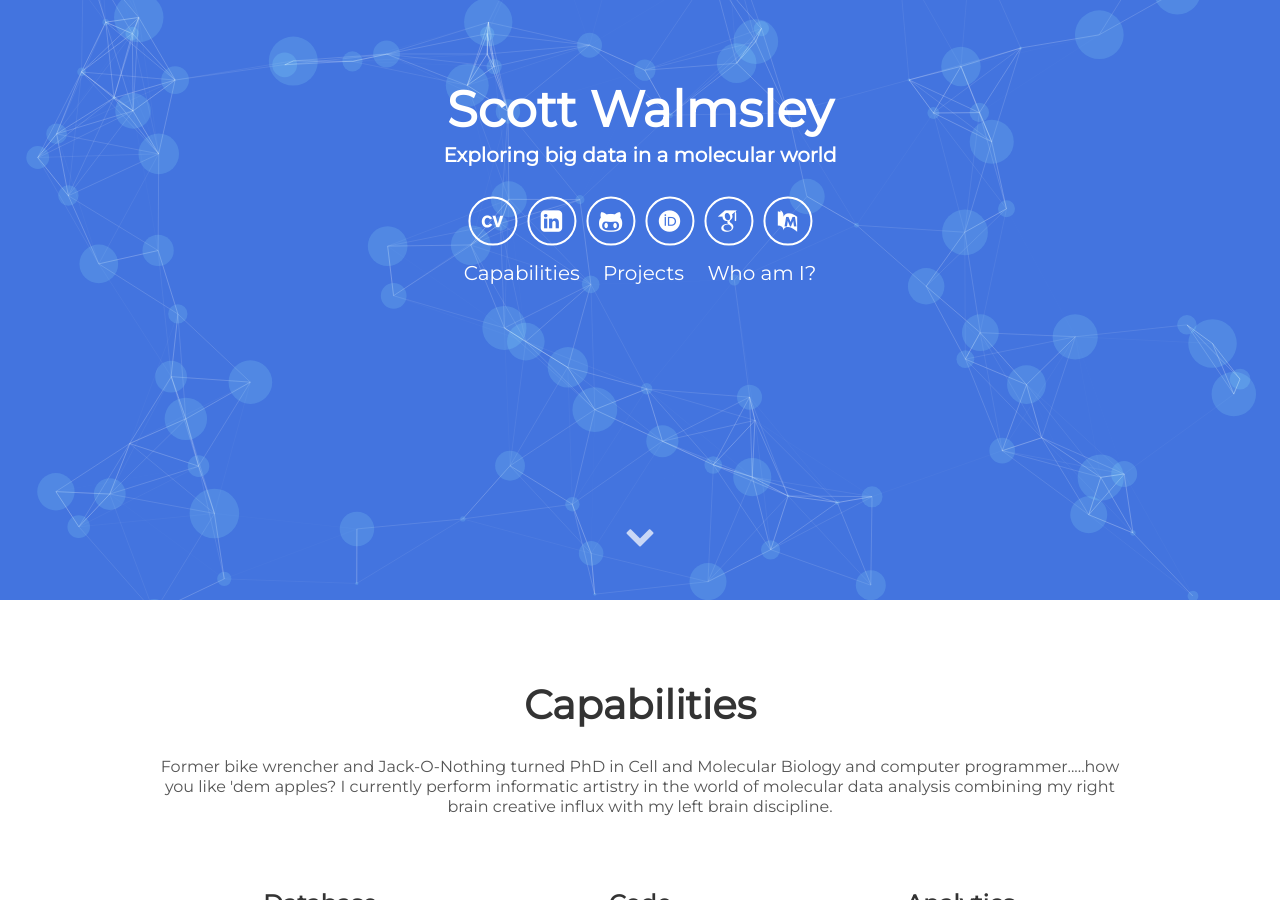
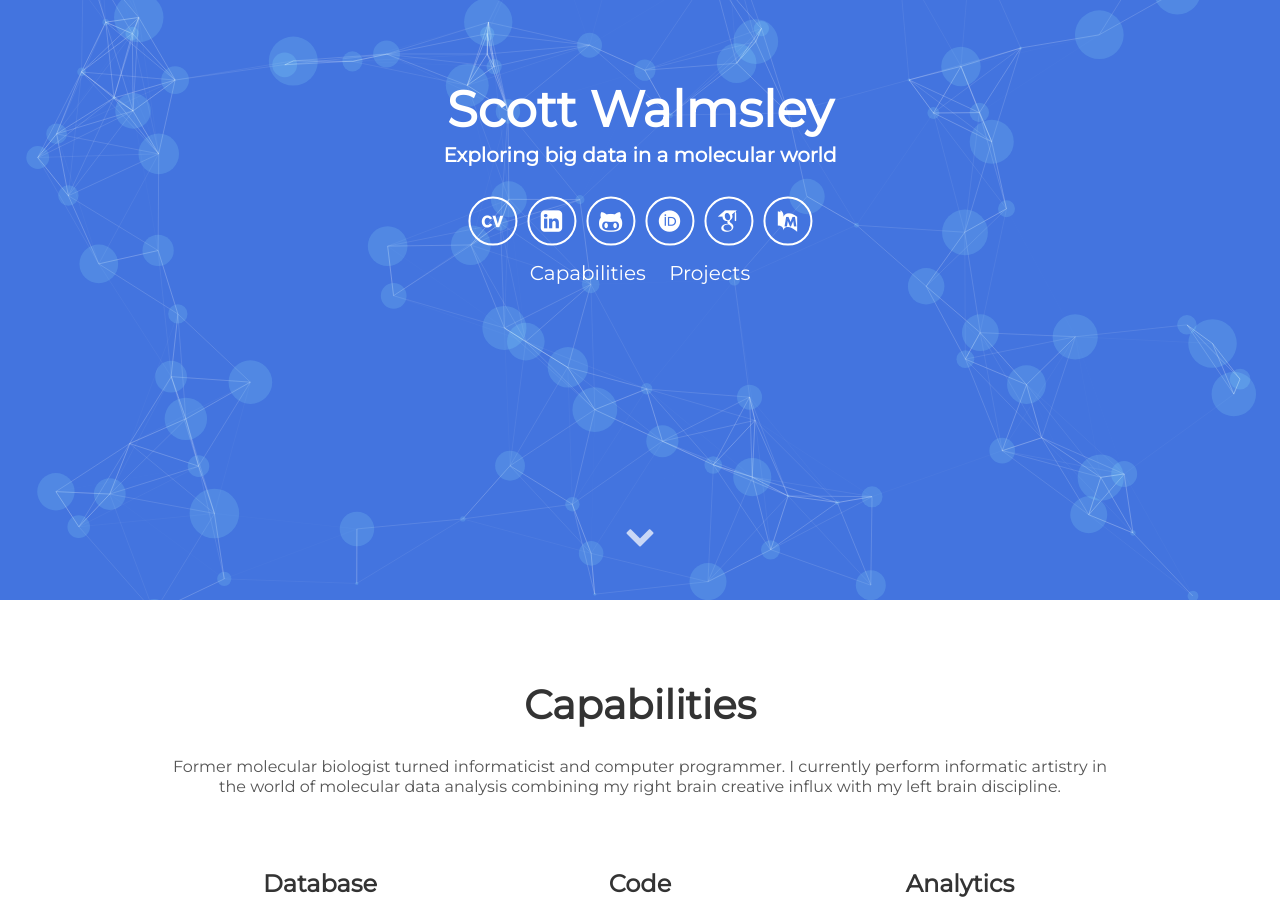
Before and after one commit to scottwalmsley/scottwalmsley.github.io, a Jekyll site: the page built from index.html, in a window 1280 px wide and 900 px high, scrolled down 300 px. Built offline with Jekyll 4.4.1, drawn with Linux system fonts in a browser that asks for light colours; some web fonts are replaced.

Commit message:
Changed summary.

```diff
--- a/_config.yml
+++ b/_config.yml
@@ -8,7 +8,7 @@ url: "https://scottwalmsley.github.io" # the base hostname & protocol for your s
 
 # User settings
 username: Scott Walmsley
-user_description: Former bike wrencher and Jack-O-Nothing turned PhD in Cell and Molecular Biology and computer programmer.....how you like 'dem apples?  I currently perform informatic artistry in the world of molecular data analysis combining my right brain creative influx with my left brain discipline.
+user_description: Former molecular biologist turned informaticist and computer programmer.  I currently perform informatic artistry in the world of molecular data analysis combining my right brain creative influx with my left brain discipline.
 user_title: Exploring big data in a molecular world
 email: scott@metabosoft.com
 github_username:  scottwalmsley
--- a/_includes/header.html
+++ b/_includes/header.html
@@ -15,7 +15,7 @@
       <div class="header-links">
         <a class="link" href="#about" data-scroll>Capabilities</a>
         <a class="link" href="#projects" data-scroll>Projects</a>
-        <a class="link" href="#about" data-scroll>Who am I?</a>
+
       </div>
   </div>
   <a class="down" href="#about" data-scroll><i class="icon fa fa-chevron-down" aria-hidden="true"></i></a>
```
